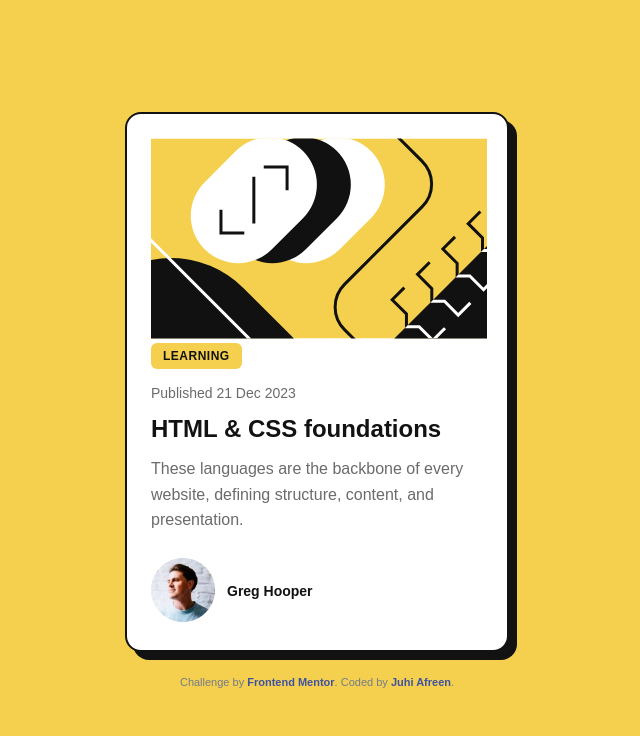
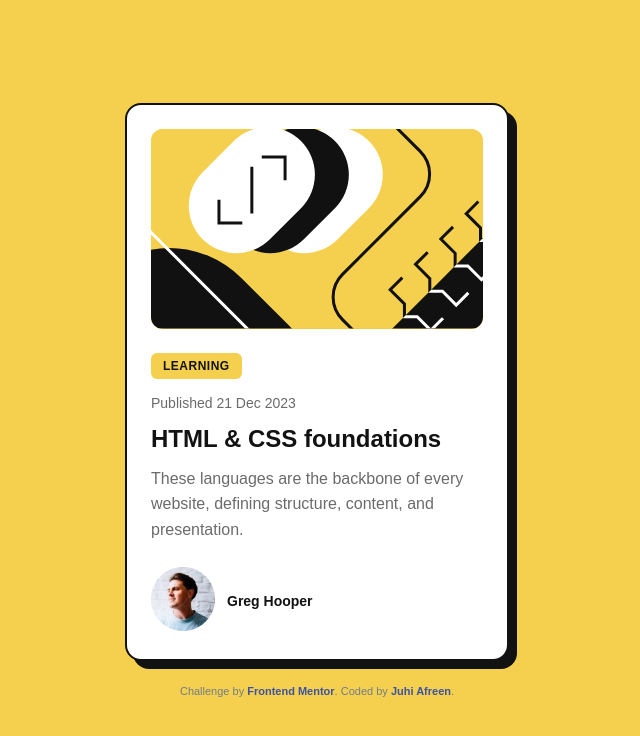
Before and after one commit to JuhiGMR/Frontend-Mentor---Blog-preview-card, a plain HTML site: page index.html in a window 1280 px wide. Shown: the whole page, without its empty margins (323-963 px from the left). Drawn offline with Linux system fonts and the light colour scheme.

Commit message:
file updated

```diff
--- a/index.html
+++ b/index.html
@@ -169,7 +169,7 @@
 <body>
 
   <article class="card">
-    <div class=""><img src="./assets/images/illustration-article.svg" alt="hero-image" /></div>
+    <div class="card-image"><img src="./assets/images/illustration-article.svg" alt="hero-image" /></div>
 
     <span class="badge">Learning</span>
 
```
